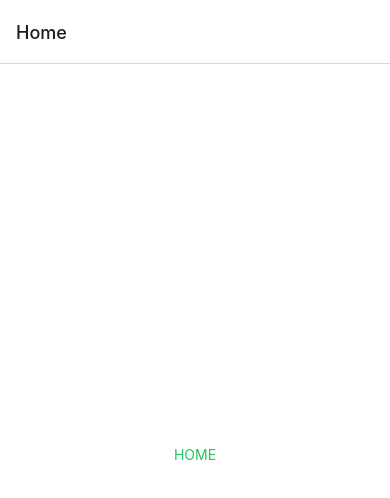
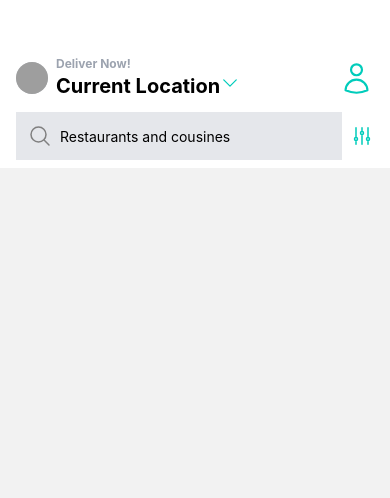
Before and after one commit to alangenfelds/deliveroo-clone, a React Native app: screen /Home in a window 390 px wide. Shown: the top 498 px of the page. Built offline with nearby package versions, Linux system fonts and the light colour scheme; grey boxes are pictures that could not be loaded.

Commit message:
homepage WIP

```diff
--- a/package.json
+++ b/package.json
@@ -17,8 +17,10 @@
     "react": "18.2.0",
     "react-dom": "^18.2.0",
     "react-native": "0.71.3",
+    "react-native-heroicons": "^3.2.0",
     "react-native-safe-area-context": "4.5.0",
     "react-native-screens": "~3.20.0",
+    "react-native-svg": "13.4.0",
     "react-native-web": "~0.18.11"
   },
   "devDependencies": {
--- a/screens/Home.jsx
+++ b/screens/Home.jsx
@@ -1,13 +1,53 @@
-import React from "react";
-import { StatusBar } from "expo-status-bar";
-import { Text, View } from "react-native";
+import React, { useLayoutEffect } from "react";
+import { Image, SafeAreaView, Text, TextInput, View } from "react-native";
+import { useNavigation } from "@react-navigation/native";
+import {
+  UserIcon,
+  ChevronDownIcon,
+  AdjustmentsVerticalIcon,
+  MagnifyingGlassIcon,
+} from "react-native-heroicons/outline";
 
 const Home = () => {
+  const navigation = useNavigation();
+
+  useLayoutEffect(() => {
+    navigation.setOptions({
+      // headerTitle: "Deliveroo",
+      headerShown: false,
+    });
+  }, []);
   return (
-    <View className="flex-1 items-center justify-center bg-white">
-      <Text className="text-green-500">HOME</Text>
-      <StatusBar style="auto" />
-    </View>
+    <SafeAreaView className="bg-white pt-14">
+      {/* by default View is a flex column container */}
+      <View className="flex flex-row pb-3 items-center mx-4 space-x-2">
+        <Image
+          source={{
+            uri: "https://links.papareact.com/wru",
+          }}
+          className="w-7 h-7 bg-gray-300 p-4 rounded-full"
+        />
+        <View className="flex-1">
+          <Text className="font-bold text-gray-400 text-xs">Deliver Now!</Text>
+          <Text className="font-bold text-xl">
+            Current Location
+            <ChevronDownIcon size={20} color="#00ccbb" />
+          </Text>
+        </View>
+        <UserIcon size={35} color="#00ccbb" />
+      </View>
+
+      <View className="flex flex-row items-center space-x-2 pb-2 mx-4">
+        <View className="flex flex-row space-x-2 flex-1 bg-gray-200 p-3">
+          <MagnifyingGlassIcon color="gray" />
+          <TextInput
+            placeholder="Restaurants and cousines"
+            keyboard="default"
+          />
+        </View>
+        <AdjustmentsVerticalIcon color="#00ccbb" />
+      </View>
+    </SafeAreaView>
   );
 };
 
```
Also changed, not shown: 1 other file (tests, documents, lock files or other folders).
